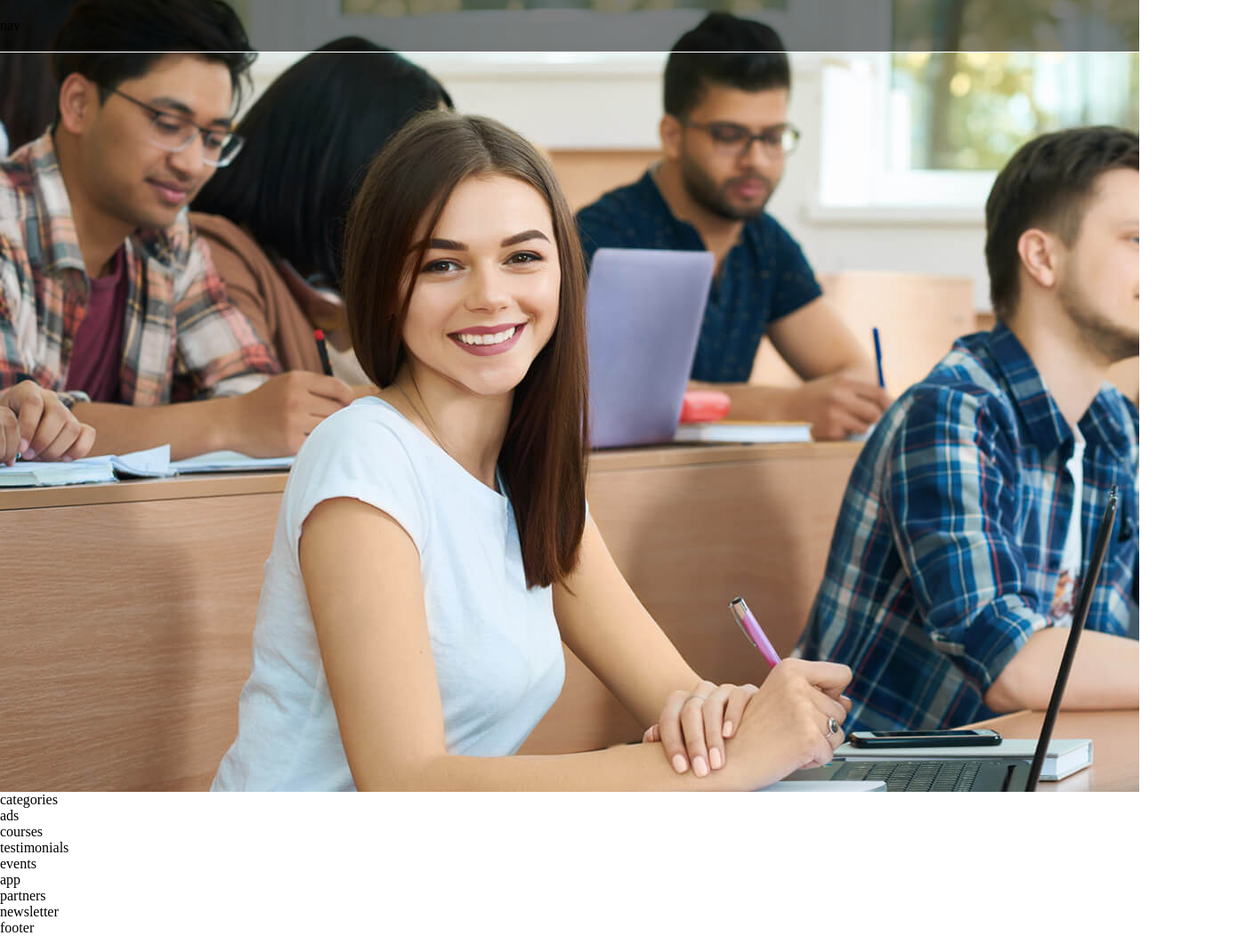
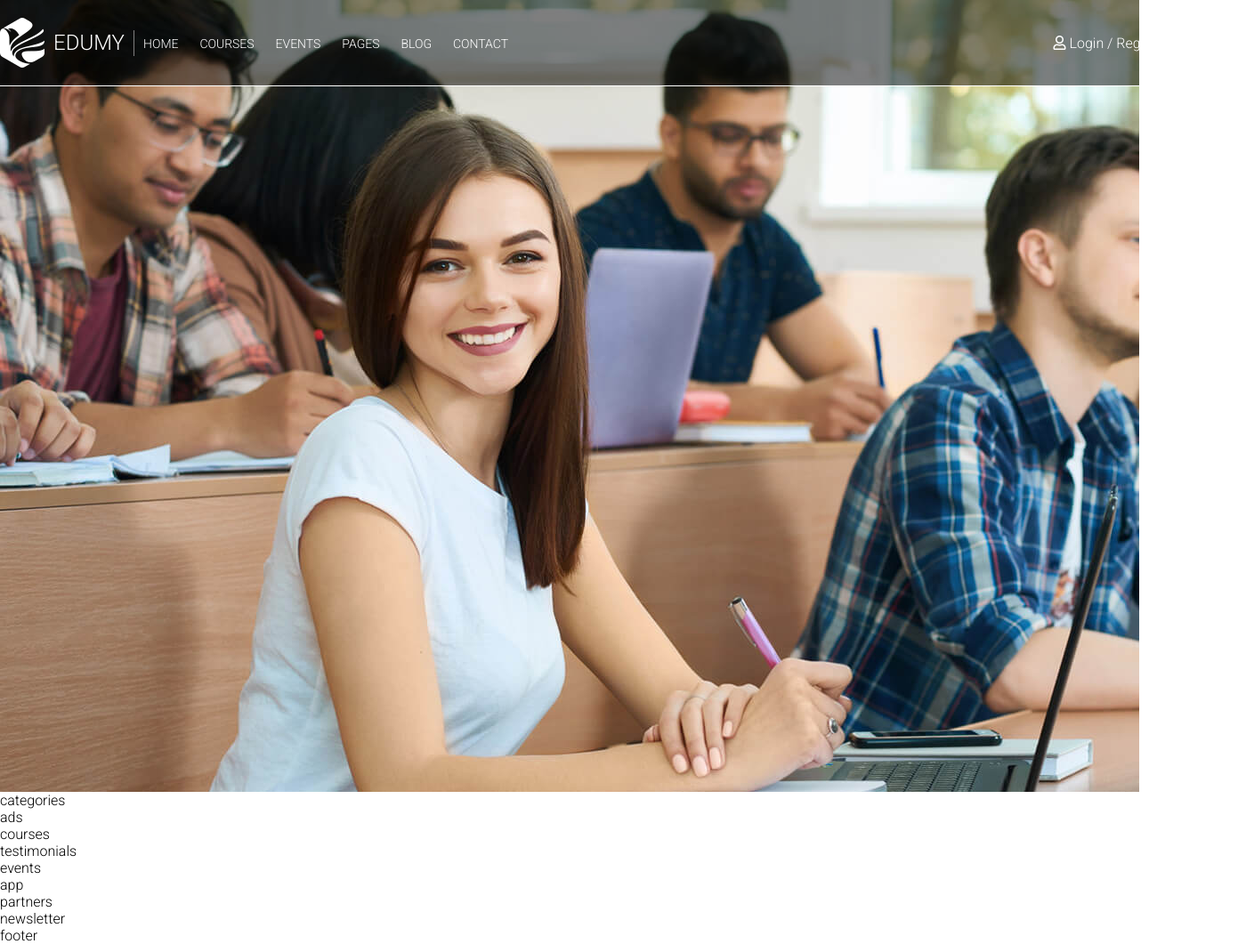
Before and after one commit to ZaurGoyushov/FrontEndProject, a plain HTML site: page index.html in a window 1280 px wide. Shown: the whole page at 89% size, 1400 px wide, since content can reach past the window. Drawn offline with Linux system fonts and the light colour scheme.

Commit message:
Bəsit CSS mövzularını tətbiq etdik

```diff
--- a/css/style.css
+++ b/css/style.css
@@ -1,5 +1,7 @@
 body {
     margin: 0px;
+    /* font-family: 'Gill Sans', 'Gill Sans MT', Calibri, 'Trebuchet MS', sans-serif; */
+    font-family: 'Roboto', sans-serif;
 }
 
 #header {
@@ -14,3 +16,55 @@ body {
     border-bottom: 1px solid white;
     padding: 20px 0px;
 }
+
+.navbar {
+    width: 1400px;
+    /* background: red; */
+    margin: 0px auto;
+    display: flex;
+    justify-content: space-between;
+    align-items: center;
+}
+
+.navbar-left {
+    width: 640px;
+    display: flex;
+    /* border: 1px solid red; */
+    justify-content: flex-start;
+    align-items: center;
+}
+
+.navbar-left span {
+    color: white;
+    margin: 0px 10px;
+    text-transform: uppercase;
+    font-size: 24px;
+}
+
+.logo {
+    display: inline-block;
+}
+
+.logo img {
+    /* width: 200px; */
+}
+
+.inner-nav ul {
+    margin: 0px;
+    padding: 5px 0px;
+    display: inline-block;
+    border-left: 1px solid gray;
+}
+
+.inner-nav ul li {
+    display: inline-block;
+    color: white;
+    margin: 0px 10px;
+    text-transform: uppercase;
+    font-size: 14px;
+}
+
+.login-register span {
+    color: white;
+    margin: 0px 10px;
+}
--- a/index.html
+++ b/index.html
@@ -1,6 +1,9 @@
 <html>
 
 <head>
+    <link rel="preconnect" href="https://fonts.gstatic.com">
+    <link href="https://fonts.googleapis.com/css2?family=Roboto:wght@300&display=swap" rel="stylesheet">
+    <link rel="stylesheet" href="https://cdnjs.cloudflare.com/ajax/libs/font-awesome/5.15.1/css/all.min.css">
     <link rel="stylesheet" href="css/style.css">
 </head>
 
@@ -8,7 +11,33 @@
     <!-- header -->
     <header id="header">
         <div class="nav">
-            nav
+            <div class="navbar">
+                <div class="navbar-left">
+                    <div class="logo">
+                        <img src="/img/header-logo.png" alt="">
+
+                    </div>
+                    <span>Edumy</span>
+                    <div class="inner-nav">
+                        <ul>
+                            <li>Home</li>
+                            <li>Courses</li>
+                            <li>Events</li>
+                            <li>Pages</li>
+                            <li>Blog</li>
+                            <li>Contact</li>
+                        </ul>
+                    </div>
+                </div>
+                <div class="navbar-right">
+                    <div class="login-register">
+                        <span><i class="far fa-user"></i> Login / Register</span>
+                        <span><i class="fas fa-shopping-bag"></i></span>
+                        <span><i class="fas fa-search"></i></span>
+                    </div>
+                </div>
+
+            </div>
         </div>
     </header>
     <!-- endof header -->
```
Also changed, not shown: img/header-logo.png (added), 1 other file.
